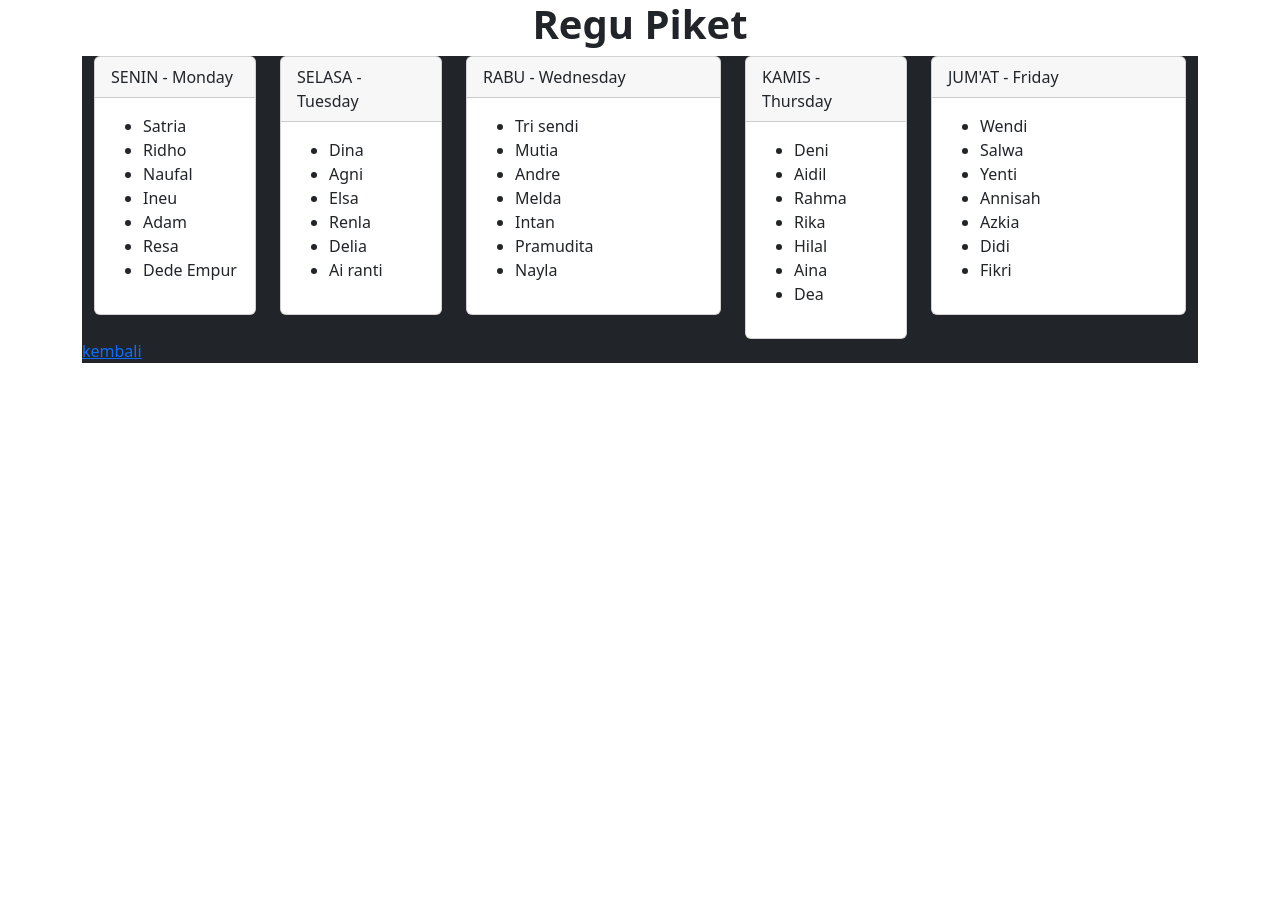
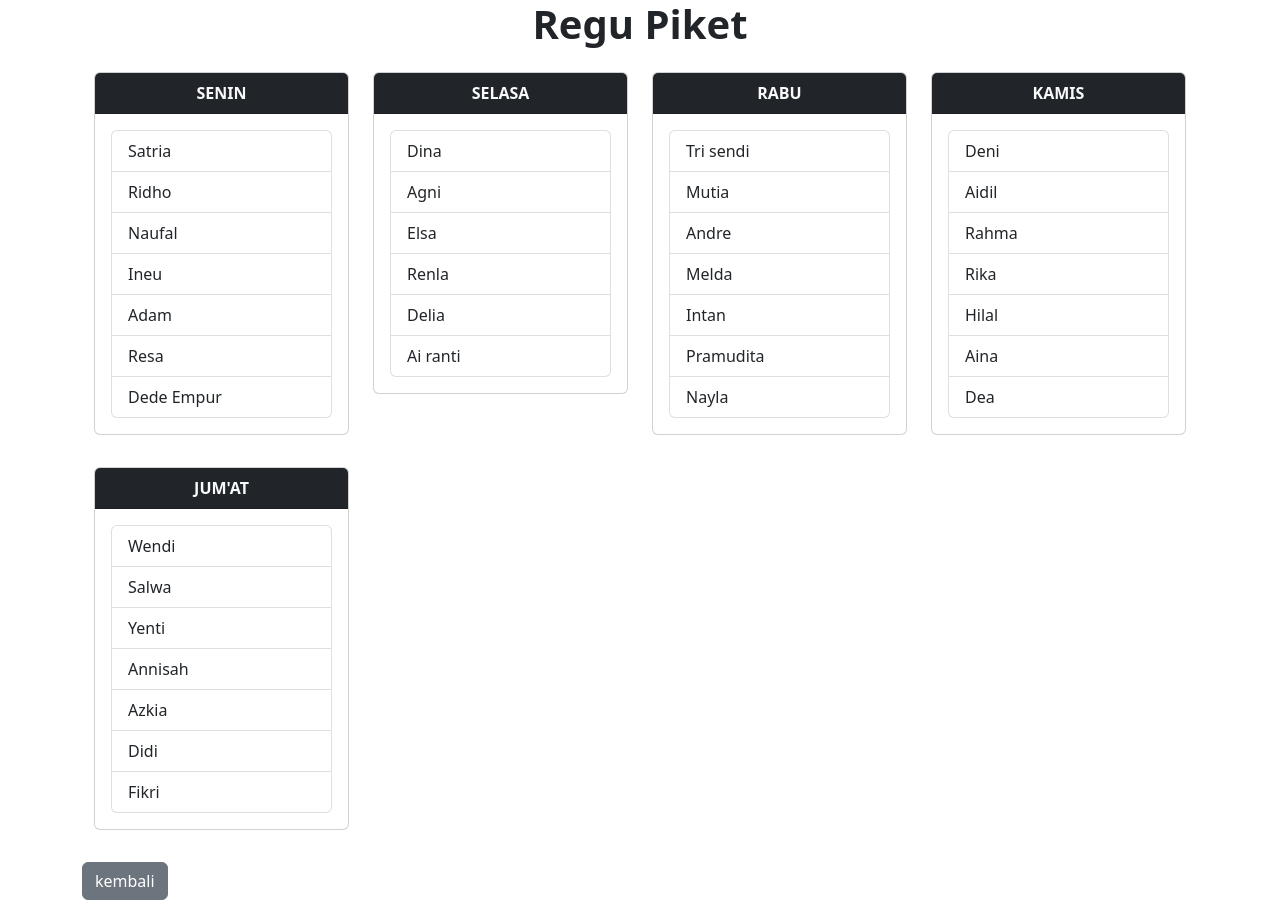
Before and after one commit to AndreFaisal/regu-piket, a Nuxt app: page /jadwal in a window 1280 px wide. Before the commit the page ends 800 px from the top, so only its background shows below. Built offline with nearby package versions, Linux system fonts and the light colour scheme; no server answers.

Commit message:
revisi jadwal

```diff
--- a/layouts/default.vue
+++ b/layouts/default.vue
@@ -1,7 +1,6 @@
 <template class="h-100">
   <div class="container h-100">
     <h1 class="text-center fw-bolder">Regu Piket</h1>
-
     <slot />
   </div>
 </template>
--- a/pages/jadwal.vue
+++ b/pages/jadwal.vue
@@ -1,84 +1,84 @@
 <template class="bg-dark">
-  <div class="bg-dark" style="height: screen">
+  <div class="">
     <div class="container">
       <div class="row">
         <div class="col-md-50">
           <div class="row">
-            <div class="col-md-2">
-              <div class="card">
-                <div class="card-header">SENIN - Monday</div>
+            <div class="col-md-3 col-12">
+              <div class="card my-3">
+                <div class="card-header bg-dark text-light fw-bold text-center">SENIN</div>
                 <div class="card-body">
-                  <ul>
-                    <li>Satria</li>
-                    <li>Ridho</li>
-                    <li>Naufal</li>
-                    <li>Ineu</li>
-                    <li>Adam</li>
-                    <li>Resa</li>
-                    <li>Dede Empur</li>
+                  <ul class="list-group">
+                    <li class="list-group-item">Satria</li>
+                    <li class="list-group-item">Ridho</li>
+                    <li class="list-group-item">Naufal</li>
+                    <li class="list-group-item">Ineu</li>
+                    <li class="list-group-item">Adam</li>
+                    <li class="list-group-item">Resa</li>
+                    <li class="list-group-item">Dede Empur</li>
                   </ul>
                 </div>
               </div>
             </div>
-            <div class="col-md-2">
-              <div class="card">
-                <div class="card-header">SELASA - Tuesday</div>
+            <div class="col-md-3 C0L-12">
+              <div class="card my-3">
+                <div class="card-header bg-dark text-light fw-bold text-center">SELASA</div>
                 <div class="card-body">
-                  <ul>
-                    <li>Dina</li>
-                    <li>Agni</li>
-                    <li>Elsa</li>
-                    <li>Renla</li>
-                    <li>Delia</li>
-                    <li>Ai ranti</li>
+                  <ul class="list-group">
+                    <li class="list-group-item">Dina</li>
+                    <li class="list-group-item">Agni</li>
+                    <li class="list-group-item">Elsa</li>
+                    <li class="list-group-item">Renla</li>
+                    <li class="list-group-item">Delia</li>
+                    <li class="list-group-item">Ai ranti</li>
                   </ul>
                 </div>
               </div>
             </div>
-            <div class="col-md-3">
-              <div class="card">
-                <div class="card-header">RABU - Wednesday</div>
+            <div class="col-md-3 COL-12">
+              <div class="card my-3">
+                <div class="card-header bg-dark text-light fw-bold text-center">RABU</div>
                 <div class="card-body">
-                  <ul>
-                    <li>Tri sendi</li>
-                    <li>Mutia</li>
-                    <li>Andre</li>
-                    <li>Melda</li>
-                    <li>Intan</li>
-                    <li>Pramudita</li>
-                    <li>Nayla</li>
+                  <ul class="list-group">
+                    <li class="list-group-item">Tri sendi</li>
+                    <li class="list-group-item">Mutia</li>
+                    <li class="list-group-item">Andre</li>
+                    <li class="list-group-item">Melda</li>
+                    <li class="list-group-item">Intan</li>
+                    <li class="list-group-item">Pramudita</li>
+                    <li class="list-group-item">Nayla</li>
                   </ul>
                 </div>
               </div>
             </div>
-            <div class="col-md-2">
-              <div class="card">
-                <div class="card-header">KAMIS - Thursday</div>
+            <div class="col-md-3 COL-12">
+              <div class="card my-3">
+                <div class="card-header bg-dark text-light fw-bold text-center">KAMIS</div>
                 <div class="card-body">
-                  <ul>
-                    <li>Deni</li>
-                    <li>Aidil</li>
-                    <li>Rahma</li>
-                    <li>Rika</li>
-                    <li>Hilal</li>
-                    <li>Aina</li>
-                    <li>Dea</li>
+                  <ul class="list-group">
+                    <li class="list-group-item">Deni</li>
+                    <li class="list-group-item">Aidil</li>
+                    <li class="list-group-item">Rahma</li>
+                    <li class="list-group-item">Rika</li>
+                    <li class="list-group-item">Hilal</li>
+                    <li class="list-group-item">Aina</li>
+                    <li class="list-group-item">Dea</li>
                   </ul>
                 </div>
               </div>
             </div>
-            <div class="col-md-3">
-              <div class="card">
-                <div class="card-header">JUM'AT - Friday</div>
+            <div class="col-md-3 COL-12">
+              <div class="card my-3">
+                <div class="card-header bg-dark text-light fw-bold text-center">JUM'AT</div>
                 <div class="card-body">
-                  <ul>
-                    <li>Wendi</li>
-                    <li>Salwa</li>
-                    <li>Yenti</li>
-                    <li>Annisah</li>
-                    <li>Azkia</li>
-                    <li>Didi</li>
-                    <li>Fikri</li>
+                  <ul class="list-group">
+                    <li class="list-group-item">Wendi</li>
+                    <li class="list-group-item">Salwa</li>
+                    <li class="list-group-item">Yenti</li>
+                    <li class="list-group-item">Annisah</li>
+                    <li class="list-group-item">Azkia</li>
+                    <li class="list-group-item">Didi</li>
+                    <li class="list-group-item">Fikri</li>
                   </ul>
                 </div>
               </div>
@@ -88,7 +88,7 @@
       </div>
     </div>
 
-    <NuxtLink to="/">kembali</NuxtLink>
+    <NuxtLink to="/" class="btn btn-secondary mt-3">kembali</NuxtLink>
   </div>
 </template>
 
--- a/pages/login.vue
+++ b/pages/login.vue
@@ -1,6 +1,9 @@
 <template>
   <div class="row">
     <div class="col-md-4 offset-md-4">
+      <div class="card">
+        <div class="card-header"><h3 class="fs-5">Login</h3></div>
+        <div class="card-body">
           <div v-if="err" class="alert alert-danger">Email/password salah</div>
           <form @submit.prevent="signin">
             <div class="mb-3">
@@ -15,7 +18,8 @@
             <NuxtLink to="/" class="btn btn-danger">kembali</NuxtLink>
           </form>
         </div>
-
+      </div>
+    </div>
   </div>
 </template>
 
```
Lines whose indentation alone changed are shown as unchanged.
